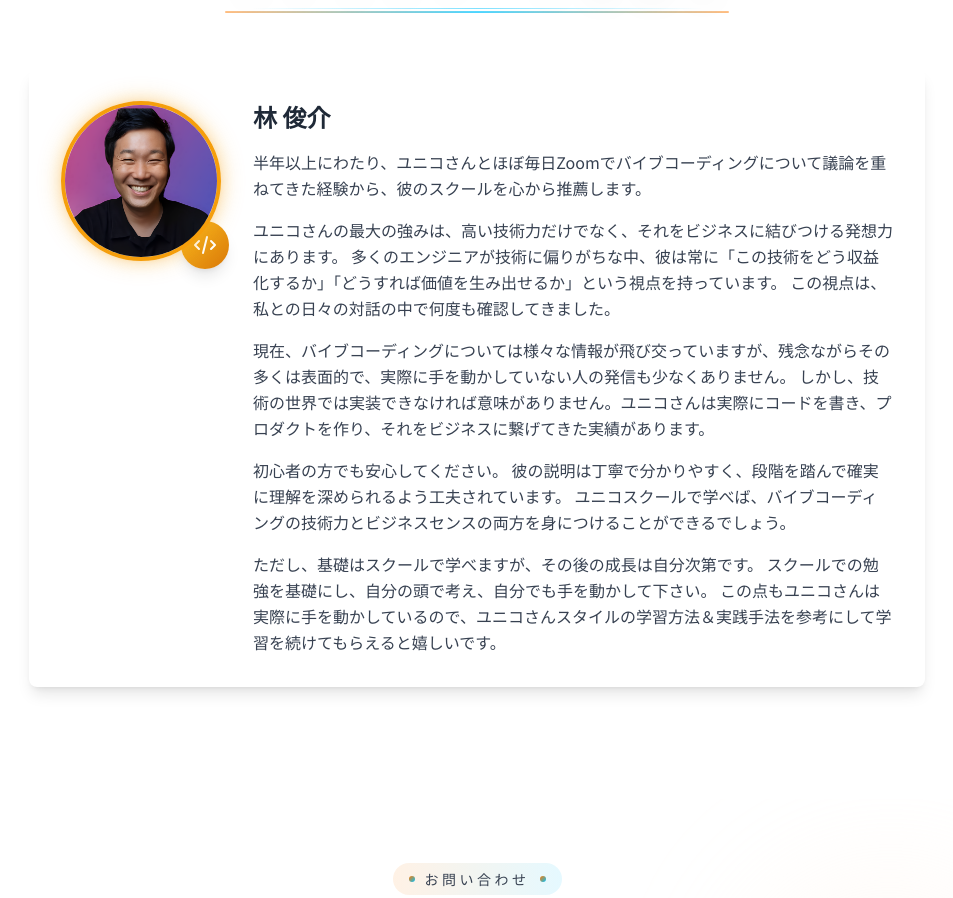
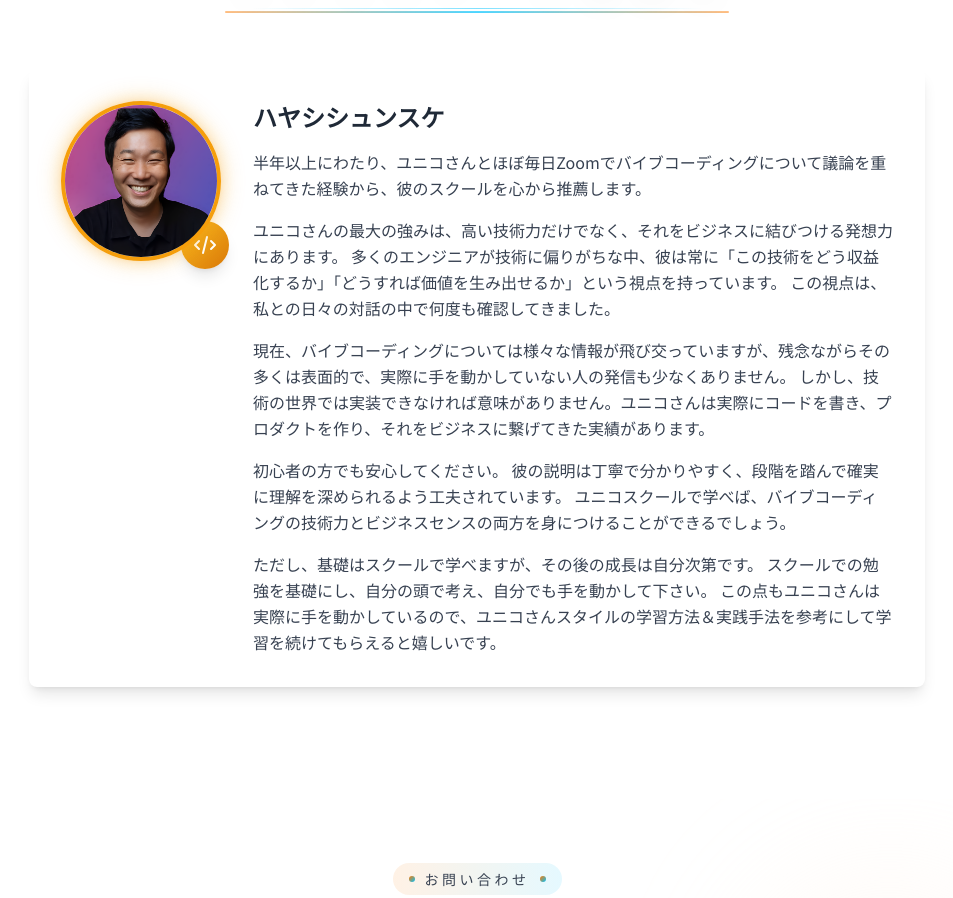
Before and after one commit to test141515111/veibecordingcourse, a Next.js app: page / in a window 1280 px wide. Shown: the part 8322-9220 px from the top of the page, without its empty margins (163-1116 px from the left). Built offline with nearby package versions, Linux system fonts and the light colour scheme.

Commit message:
ハヤシシュンスケ表記変更

```diff
--- a/src/components/VoiceSection.tsx
+++ b/src/components/VoiceSection.tsx
@@ -209,7 +209,7 @@ export default function VoiceSection() {
 
               {/* 推薦文コンテンツ */}
               <div className="flex-1">
-                <h3 className="text-2xl font-bold text-gray-800 mb-4">林 俊介</h3>
+                <h3 className="text-2xl font-bold text-gray-800 mb-4">ハヤシシュンスケ</h3>
                 <div className="text-gray-700 leading-relaxed space-y-4">
                   <p>
                     半年以上にわたり、ユニコさんとほぼ毎日Zoomでバイブコーディングについて議論を重ねてきた経験から、彼のスクールを心から推薦します。
```
